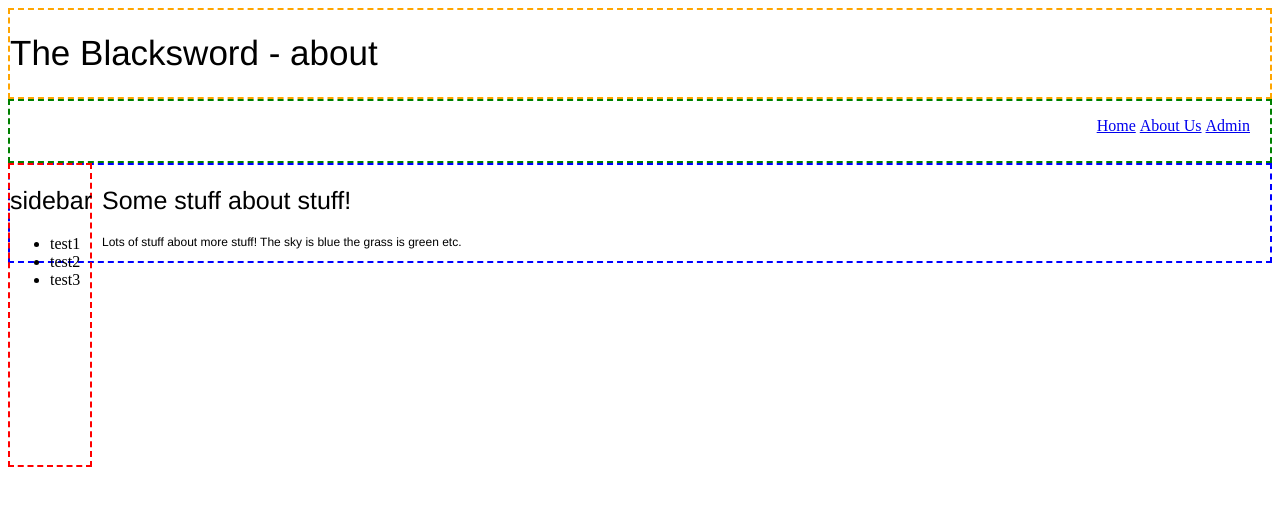
After one commit to r3dshirt/blacksword, a Django app: template templates/home/about.html in a window 1280 px wide. The commit adds this page. Shown: the top 506 px of the page. Run offline with Django 3.2, Linux system fonts and the light colour scheme; the template is opened without the code that fills it, so the values that code supplies are empty.

Commit message:
uncommited changes
appears to be css adjustments and misc html amendmens.

```diff
--- a/home/views.py
+++ b/home/views.py
@@ -9,3 +9,8 @@
     t = loader.get_template('home/index.html')
     c = Context({'recent_blog_list': recent_blog_list,})
     return HttpResponse(t.render(c))
+
+def about(request):
+    t = loader.get_template('home/about.html')
+    c = Context()
+    return HttpResponse(t.render(c))
--- a/site_media/css/common.css
+++ b/site_media/css/common.css
@@ -1,4 +1,3 @@
-
 h1
 {
     font: 35px helvetica;
@@ -14,8 +13,18 @@
     font: 12px helvetica;
 }
 
+#header
+{
+    border-style: dashed;
+    border-color: orange;
+    border-width: 2px;
+}
+
 #navigation
 {
+    border-style: dashed;
+    border-color: green;
+    border-width: 2px;
     height: 60px;
 }
 
@@ -23,6 +32,7 @@
 {
     list-style-type: none;
     float: right;
+    padding-right: 20px;
 }
 
 #navigation li
@@ -33,17 +43,19 @@
 #sidebar
 {
     border-style: dashed;
+    border-color: red;
     border-width: 2px;
-
     margin-right: 10px;
     float: left;
-    height: auto;
+    height: 300px;
     width: 80px;
 }
 
 #content
 {
-
+    border-style: dashed;
+    border-color: blue;
+    border-width: 2px;
 }
 
 #content h1
--- a/templates/base.html
+++ b/templates/base.html
@@ -3,14 +3,14 @@
 <html xmlns="http://www.w3.org/1999/xhtml" xml:lang="en" lang="en">
 <head>
     <link rel="stylesheet" href="/site_media/css/common.css" />
-    <title>{% block title %}My amazing site{% endblock %}</title>
+    <title>{% block title %}Test Website{% endblock %}</title>
 </head>
 
 <body>
 
     <div id="header">
         {% block header %}
-        <h1>The Blacksword</h1>
+        <h1>Test Website</h1>
         {% endblock %}
     </div>
 
--- /dev/null
+++ b/templates/home/about.html
@@ -0,0 +1,12 @@
+{% extends "base.html" %}
+
+{% block header %}
+<h1>The Blacksword - about</h1>
+{% endblock %}
+
+{% block content %}
+<h2>Some stuff about stuff!</h2>
+<p>
+Lots of stuff about more stuff! The sky is blue the grass is green etc.
+</p>
+{% endblock %}
--- a/urls.py
+++ b/urls.py
@@ -6,5 +6,7 @@
     (r'^polls/', include('polls.urls')),
     (r'^admin/', include(admin.site.urls)),
     (r'^site_media/(?P<path>.*)$', 'django.views.static.serve', {'document_root': '/home/sam/Projects/blacksword/blacksword/site_media/'}),
+    (r'^kin-events/', 'kin_events.views.index'),
+    (r'^about.html', 'home.views.about' ),
     (r'^', 'home.views.index'),
 )
```
Also changed, not shown: blacksword.sqlite3, 2 other files.
